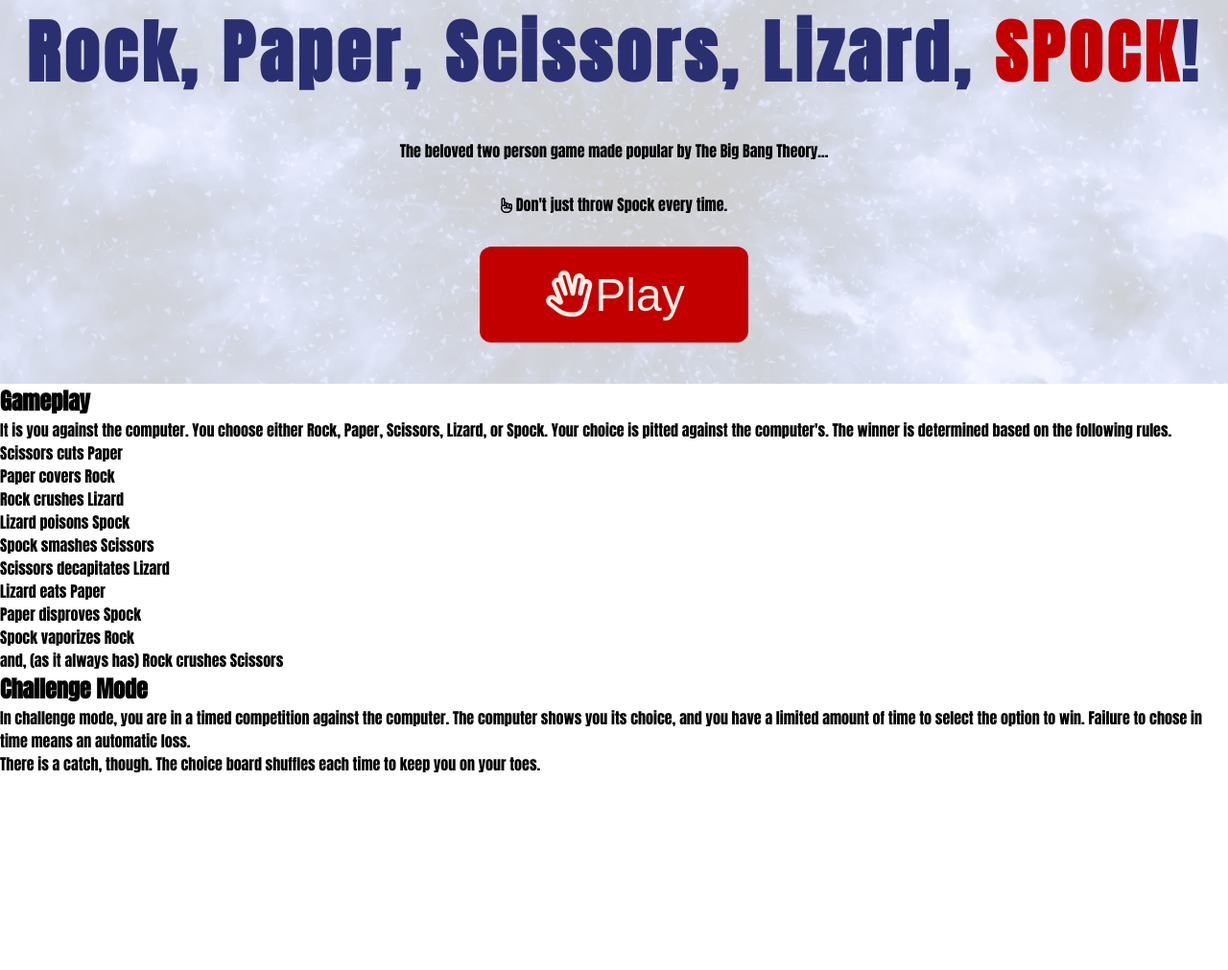
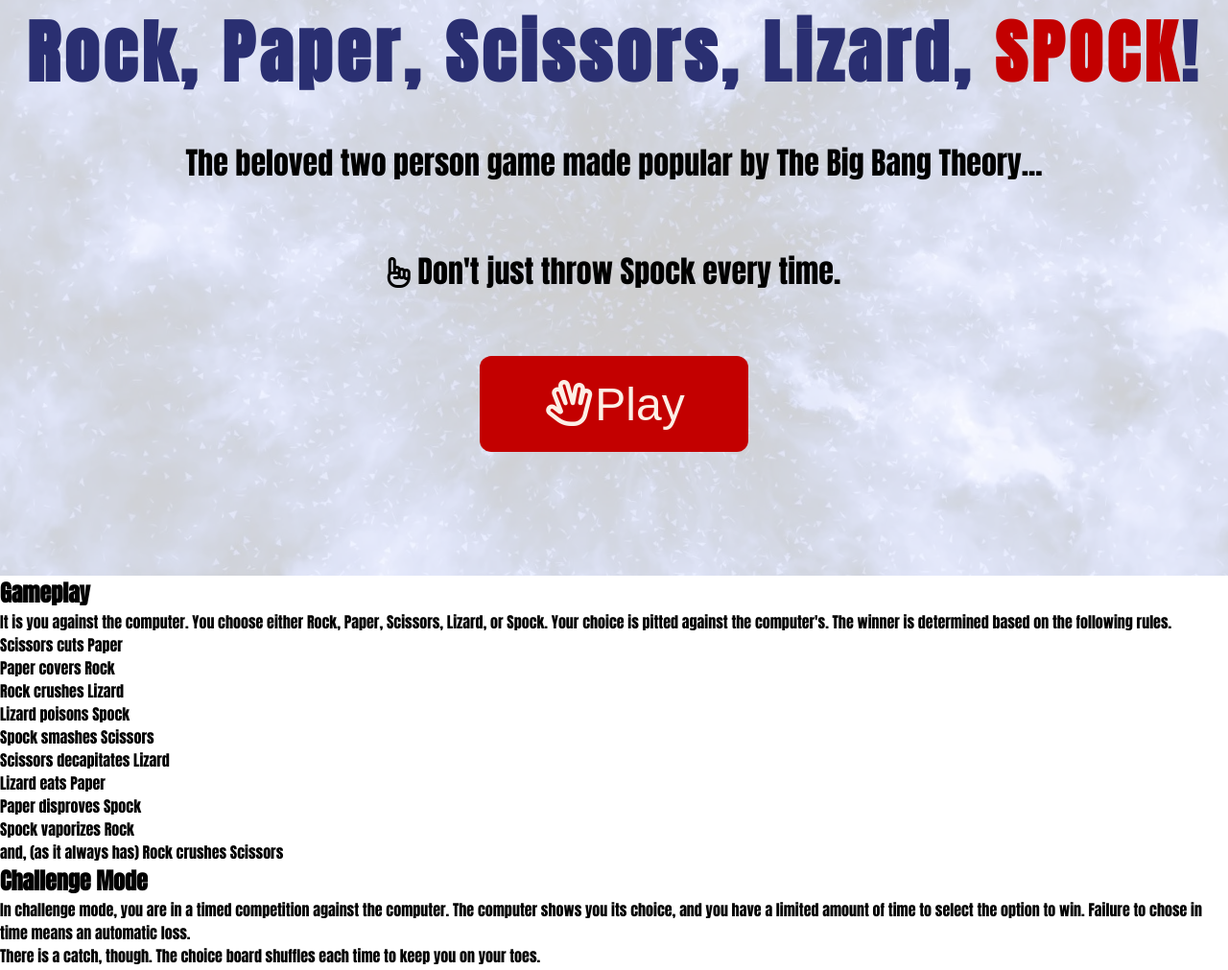
Before and after one commit to tony-albanese/ci-project-2, a website: page landing-page.html in a window 1280 px wide. Shown: the whole page at 96% size. Drawn offline with Linux system fonts and the light colour scheme.

Commit message:
adjust height of overlay increased font size of p elements

```diff
--- a/assets/css/landing-page-style.css
+++ b/assets/css/landing-page-style.css
@@ -52,7 +52,7 @@
     background-color: black;
     color: black;
     background: url("../images/hero.webp") no-repeat center center;
-    height: 400px;
+    height: 600px;
     overflow: hidden;
 }
 
@@ -77,6 +77,7 @@
 
 .hero-overlay p {
     margin-bottom: 2em;
+    font-size: xx-large;
 }
 
 button {
```
